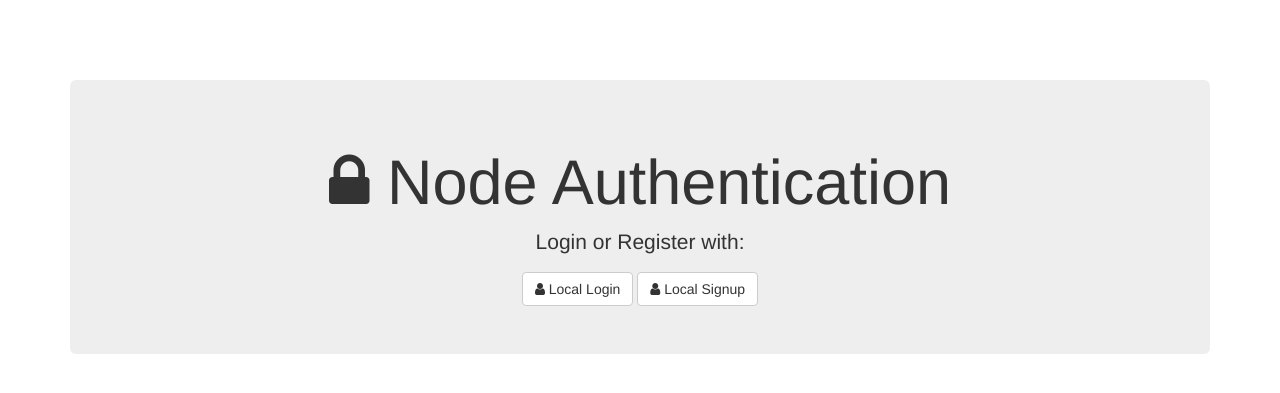
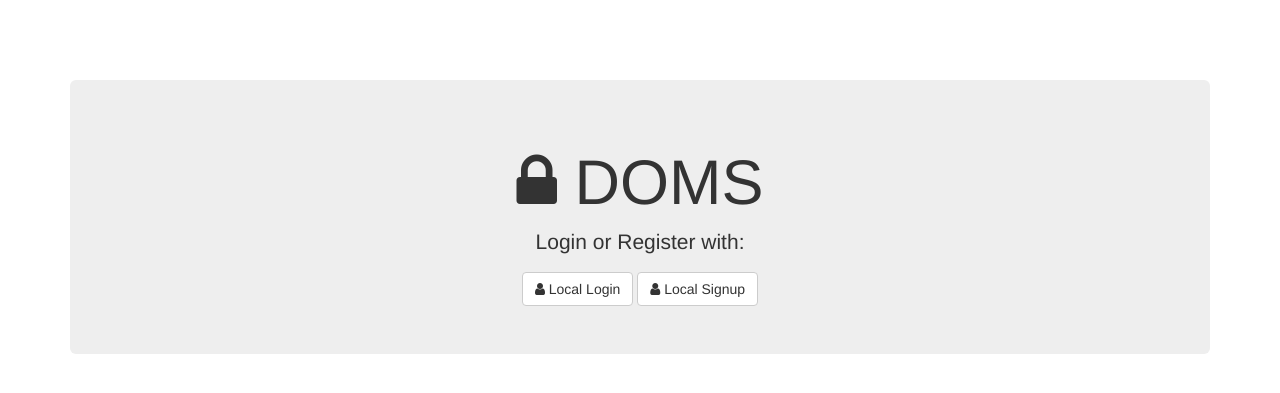
Before and after one commit to dineshgajwani/DOMS, a Node server app: page / in a window 1280 px wide. Shown: the top 393 px of the page. Run offline with Node 20, Linux system fonts and the light colour scheme; some libraries are stand-ins or nearby versions.

Commit message:
Update index file

```diff
--- a/views/index.ejs
+++ b/views/index.ejs
@@ -1,7 +1,7 @@
 <!doctype html>
 <html>
 <head>
-    <title>Node Authentication</title>
+    <title>DOMS</title>
     <link rel="stylesheet" href="//netdna.bootstrapcdn.com/bootstrap/3.0.2/css/bootstrap.min.css"> <!-- load bootstrap css -->
     <link rel="stylesheet" href="//netdna.bootstrapcdn.com/font-awesome/4.0.3/css/font-awesome.min.css"> <!-- load fontawesome -->
     <style>
@@ -12,7 +12,7 @@
 <div class="container">
 
     <div class="jumbotron text-center">
-        <h1><span class="fa fa-lock"></span> Node Authentication</h1>
+        <h1><span class="fa fa-lock"></span> DOMS</h1>
 
         <p>Login or Register with:</p>
 
```
